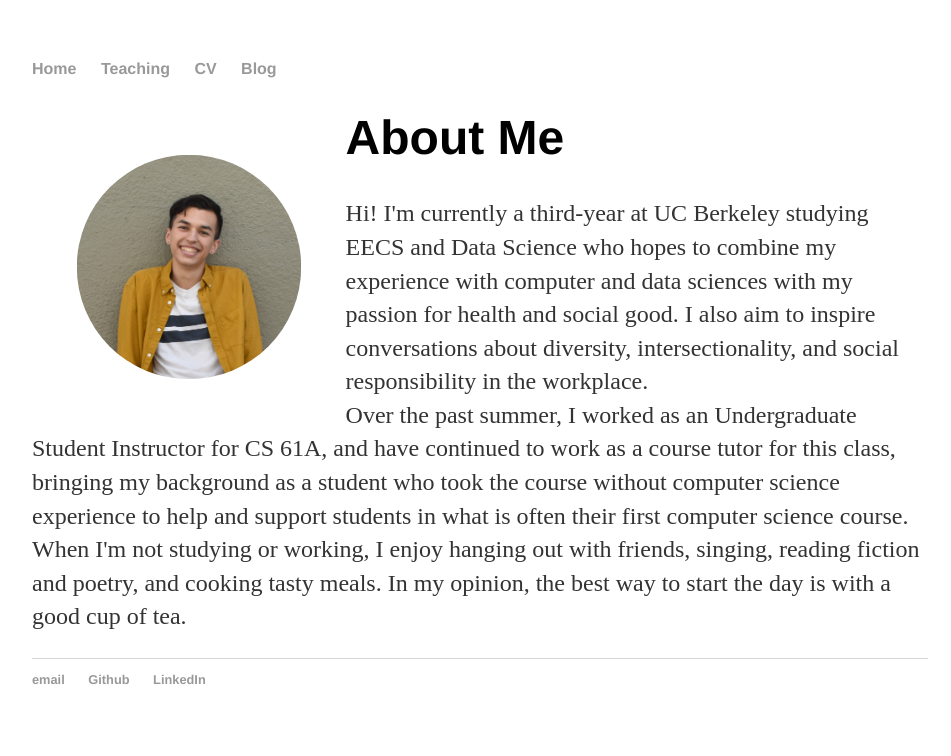
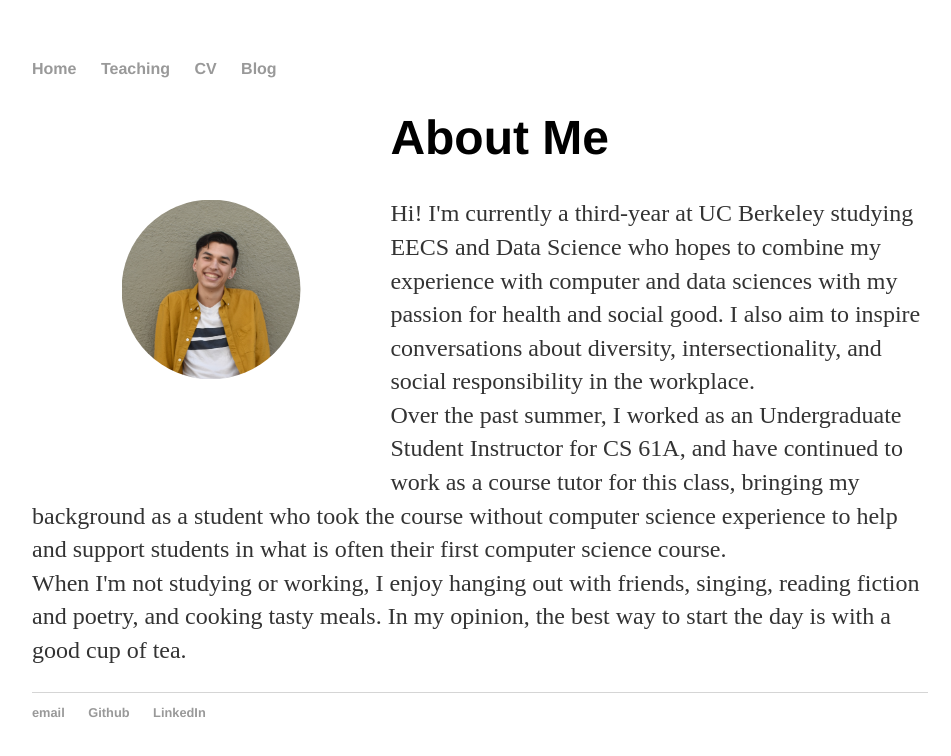
Before and after one commit to andrew-l-497/andrew-l-497.github.io, a Jekyll site: the page built from index.html, in a window 1280 px wide. Shown: the top 756 px of the page, without its empty margins (160-1111 px from the left). Built offline with Jekyll 4.4.1, drawn with Linux system fonts in a browser that asks for light colours.

Commit message:
Update index.html

```diff
--- a/index.html
+++ b/index.html
@@ -7,9 +7,9 @@ img {
 	float: left;
 	display: block;
 	/* margin-left: 10%; */
-	width: 25%;
+	width: 20%;
 	border-radius: 50%;
-	padding: 5%;
+	padding: 10%;
 }
 </style>
 <img src="images/DSC_0369_3.jpg">
```
